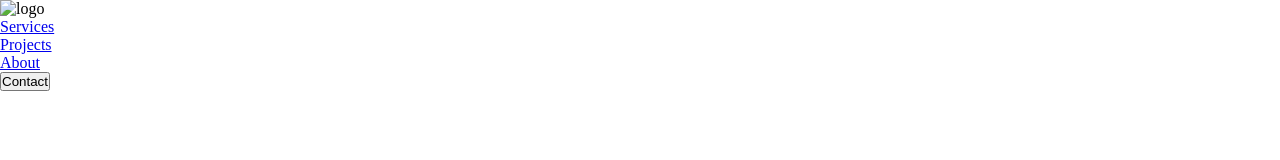
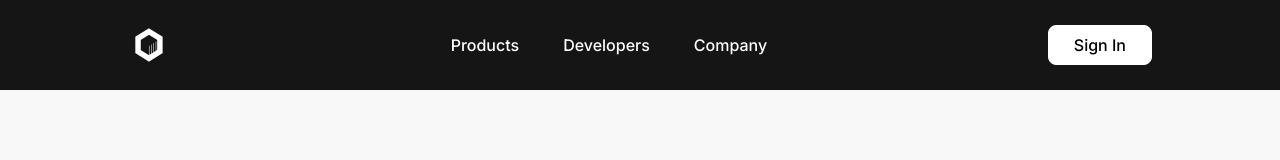
Before and after one commit to nathanieldavis/css-library, a plain HTML site: page nav-1/index.html in a window 1280 px wide. Drawn offline with Linux system fonts and the light colour scheme.

Commit message:
Completes basis styling for nav

```diff
--- a/nav-1/index.html
+++ b/nav-1/index.html
@@ -12,12 +12,12 @@
             <img class="logo" src="images/logo.svg" alt="logo">
             <nav>
                 <ul class="nav__links">
-                    <li><a href="#">Services</a></li>
-                    <li><a href="#">Projects</a></li>
-                    <li><a href="#">About</a></li>
+                    <li><a href="#">Products</a></li>
+                    <li><a href="#">Developers</a></li>
+                    <li><a href="#">Company</a></li>
                 </ul>
             </nav>
-            <a href="#" class="cta"><button>Contact</button></a>
+            <a href="#" class="cta"><button>Sign In</button></a>
         </header>
         <script src="" async defer></script>
     </body>
--- a/nav-1/styles.css
+++ b/nav-1/styles.css
@@ -1,7 +1,70 @@
-@import url('https://fonts.googleapis.com/css2?family=Inter:wght@600&display=swap');
+@import url('https://fonts.googleapis.com/css2?family=Inter:wght@500&display=swap');
 
 * {
   box-sizing: border-box;
   margin: 0;
   padding: 0;
+  -webkit-font-smoothing: antialiased;
+  -moz-osx-font-smoothing: grayscale;
 }
+
+body {
+  background-color: #f8f8f8;
+}
+
+li, a, button {
+  font-family: 'Inter', sans-serif;
+  font-weight: 500;
+  font-size: 16px;
+  color: #fff;
+  text-decoration: none;
+}
+
+header {
+  display: flex;
+  justify-content: space-between;
+  align-items: center;
+  padding: 24px 10%;
+  background-color: #151515;
+}
+
+.logo {
+  cursor: pointer;
+  width: 42px;
+  height: 42px;
+  color: #fff;
+}
+
+.nav__links {
+  list-style: none;
+}
+
+.nav__links li {
+  display: inline-block;
+  padding: 0px 20px;
+}
+
+.nav__links li a {
+  transition: all 0.3s ease 0s;
+}
+
+.nav__links li a:hover {
+  color: #0C8CF0;
+}
+
+button {
+  padding: 9px 25px;
+  color: #000000;
+  background-color: #ffffff;
+  border: 1px solid #ffffff;
+  border-radius: 8px;
+  cursor: pointer;
+  transition: all 0.3s ease 0s;
+}
+
+button:hover {
+  background-color: #000000;
+  border: 1px solid #ffffff;
+  color:  #ffffff;
+  transition: all 0.3s ease 0s;
+}
```
Also changed, not shown: nav-1/images/logo.svg (added).
